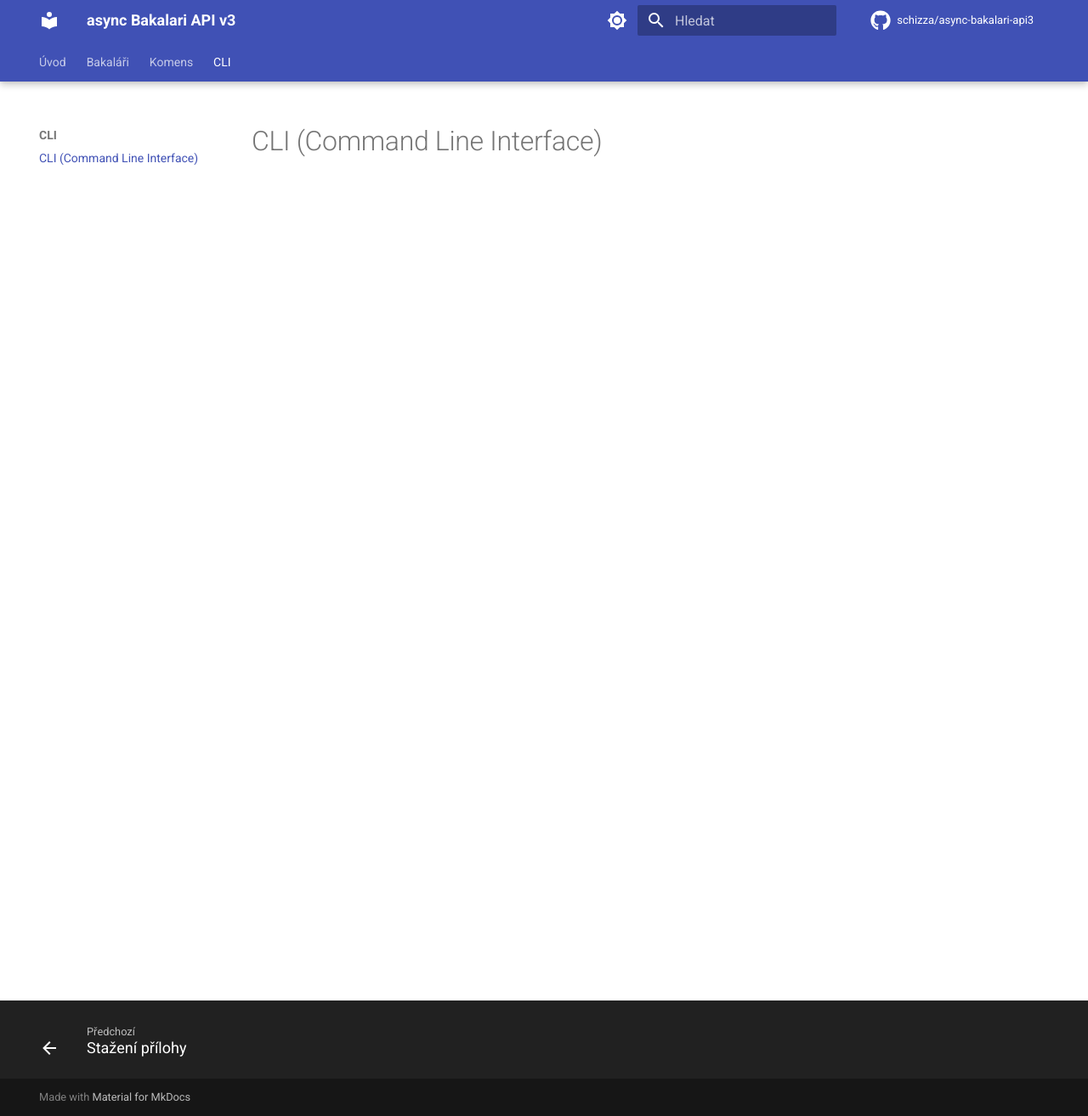
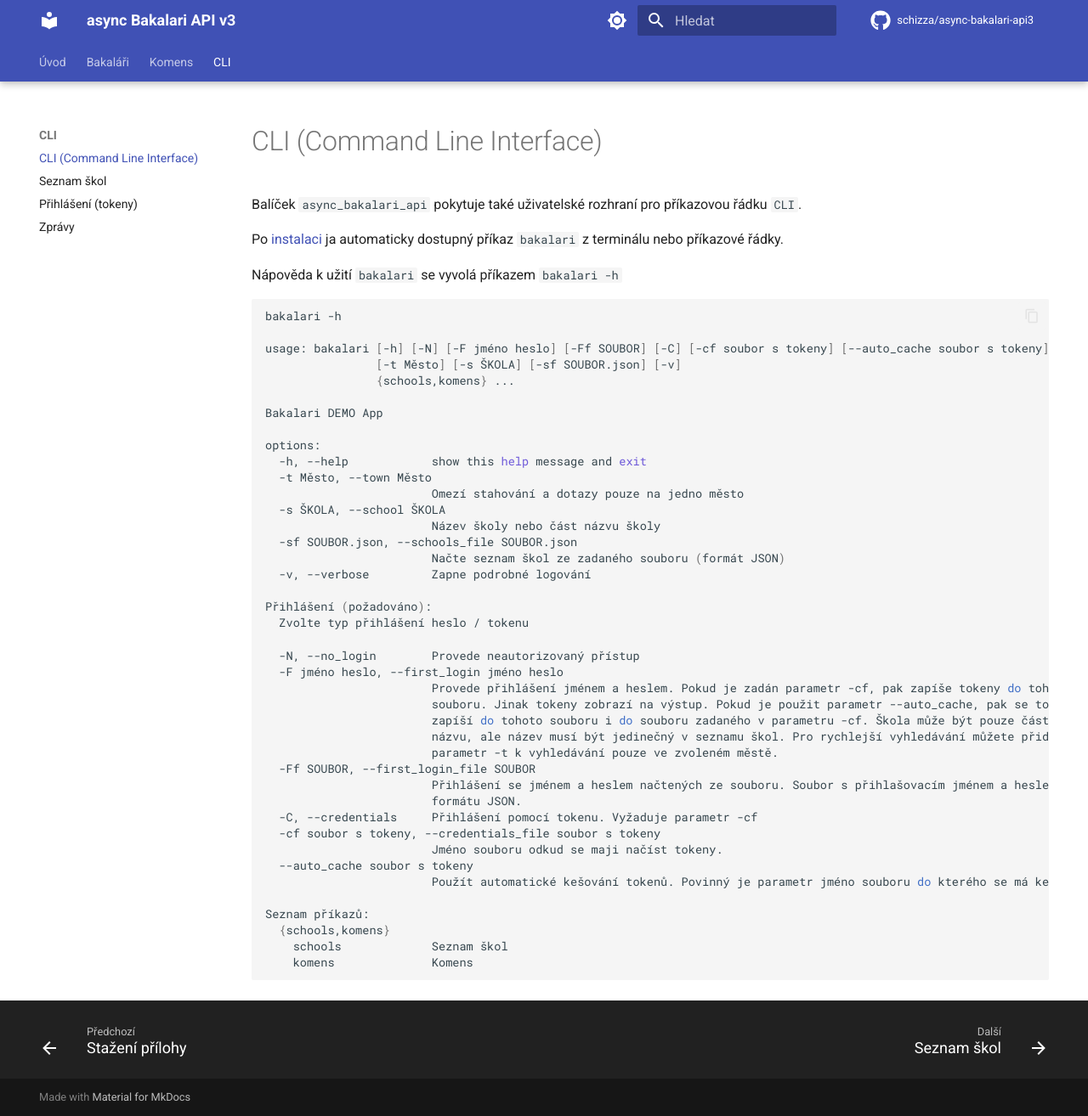
Before and after one commit to schizza/async-bakalari-api3, an MkDocs documentation site: the page built from docs/cli/index.md, in a window 1280 px wide and 1314 px high. Shown: the whole window at 85% size. Built offline with MkDocs 1.6.1 and Material for MkDocs 9.7.7, drawn with Linux system fonts in a browser that asks for light colours; comment, search, counter and statistics services are not loaded.

Commit message:
Update docs

````diff
--- /dev/null
+++ b/custom_prefix/__init__.py
@@ -0,0 +1,5 @@
+"""custom module."""
+
+from .shell import formatter, validator
+
+__all__ = ["formatter", "validator"]
--- a/docs/cli/index.md
+++ b/docs/cli/index.md
@@ -1 +1,51 @@
 # CLI (Command Line Interface)
+
+Balíček `async_bakalari_api` pokytuje také uživatelské rozhraní pro příkazovou řádku `CLI`.
+
+Po [instalaci](../index.md#instalace) ja automaticky dostupný příkaz `bakalari` z terminálu nebo příkazové řádky.
+
+Nápověda k užití `bakalari` se vyvolá příkazem `bakalari -h`
+
+```shell
+bakalari -h
+
+usage: bakalari [-h] [-N] [-F jméno heslo] [-Ff SOUBOR] [-C] [-cf soubor s tokeny] [--auto_cache soubor s tokeny]
+                [-t Město] [-s ŠKOLA] [-sf SOUBOR.json] [-v]
+                {schools,komens} ...
+
+Bakalari DEMO App
+
+options:
+  -h, --help            show this help message and exit
+  -t Město, --town Město
+                        Omezí stahování a dotazy pouze na jedno město
+  -s ŠKOLA, --school ŠKOLA
+                        Název školy nebo část názvu školy
+  -sf SOUBOR.json, --schools_file SOUBOR.json
+                        Načte seznam škol ze zadaného souboru (formát JSON)
+  -v, --verbose         Zapne podrobné logování
+
+Přihlášení (požadováno):
+  Zvolte typ přihlášení heslo / tokenu
+
+  -N, --no_login        Provede neautorizovaný přístup
+  -F jméno heslo, --first_login jméno heslo
+                        Provede přihlášení jménem a heslem. Pokud je zadán parametr -cf, pak zapíše tokeny do tohoto
+                        souboru. Jinak tokeny zobrazí na výstup. Pokud je použit parametr --auto_cache, pak se tokeny
+                        zapíší do tohoto souboru i do souboru zadaného v parametru -cf. Škola může být pouze část
+                        názvu, ale název musí být jedinečný v seznamu škol. Pro rychlejší vyhledávání můžete přidat
+                        parametr -t k vyhledávání pouze ve zvoleném městě.
+  -Ff SOUBOR, --first_login_file SOUBOR
+                        Přihlášení se jménem a heslem načtených ze souboru. Soubor s přihlašovacím jménem a heslem ve
+                        formátu JSON.
+  -C, --credentials     Přihlášení pomocí tokenu. Vyžaduje parametr -cf
+  -cf soubor s tokeny, --credentials_file soubor s tokeny
+                        Jméno souboru odkud se maji načíst tokeny.
+  --auto_cache soubor s tokeny
+                        Použít automatické kešování tokenů. Povinný je parametr jméno souboru do kterého se má kešovat.
+
+Seznam příkazů:
+  {schools,komens}
+    schools             Seznam škol
+    komens              Komens
+```
--- a/mkdocs.yml
+++ b/mkdocs.yml
@@ -33,16 +33,23 @@ markdown_extensions:
   - admonition
   - toc:
       permalink: true
+  - pymdownx.highlight:
+      anchor_linenums: true
+      line_spans: __span
+      pygments_lang_class: true
+      use_pygments: true
   - pymdownx.emoji:
       emoji_index: !!python/name:material.extensions.emoji.twemoji
       emoji_generator: !!python/name:material.extensions.emoji.to_svg
-  - pymdownx.highlight:
-      anchor_linenums: true
-  - pymdownx.superfences
   - pymdownx.details
   - pymdownx.inlinehilite
   - pymdownx.snippets
-  - pymdownx.superfences
+  - pymdownx.superfences:
+      # custom_fences:
+      #   - name: '*'
+      #     class: '*'
+      #     format: !!python/name:custom_prefix.formatter
+      #     validator: !!python/name:custom_prefix.validator
   - pymdownx.tabbed:
       alternate_style: true
 
@@ -59,6 +66,8 @@ plugins:
 nav:
   - Úvod:
     - index.md
+    - Podrobná instalace: podrobna_instalace.md
+
   - Bakaláři:
     - bakalari/index.md
     - Seznam škol: bakalari/seznam_skol.md
@@ -71,3 +80,6 @@ nav:
     - Stažení přílohy: komens/stazeni_prilohy.md
   - CLI:
     - cli/index.md
+    - Seznam škol: cli/seznam_skol.md
+    - Přihlášení (tokeny): cli/tokeny.md
+    - Zprávy: cli/komens.md
--- /dev/null
+++ b/requirements.txt
@@ -0,0 +1,5 @@
+mkdocs
+mkdocs-material
+mike
+beautifulsoup4
+lxml
````
Also changed, not shown: docs/cli/komens.md (added, +58 -0 lines), docs/cli/seznam_skol.md (added, +37 -0 lines), docs/cli/tokeny.md (added, +27 -0 lines), docs/index.md (+5 -2 lines), docs/podrobna_instalace.md (added, +50 -0 lines), 1 other file.
